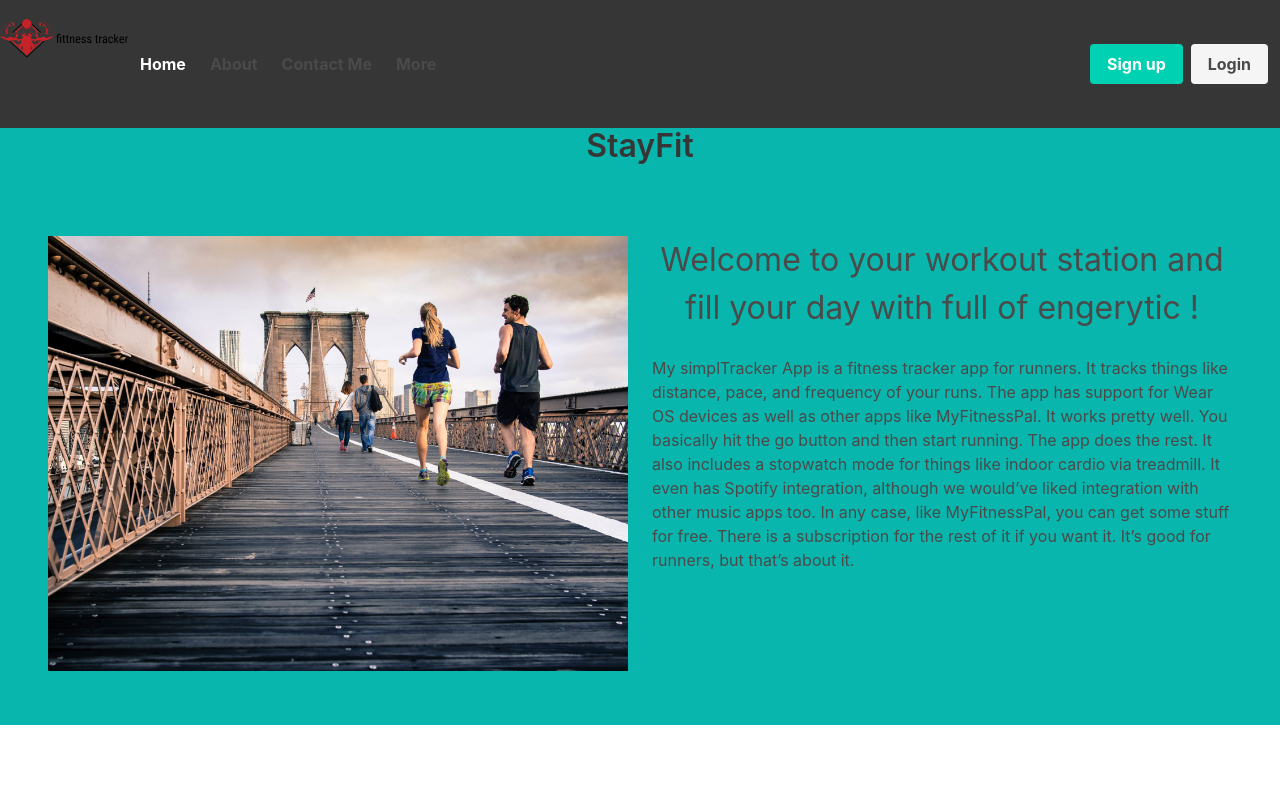
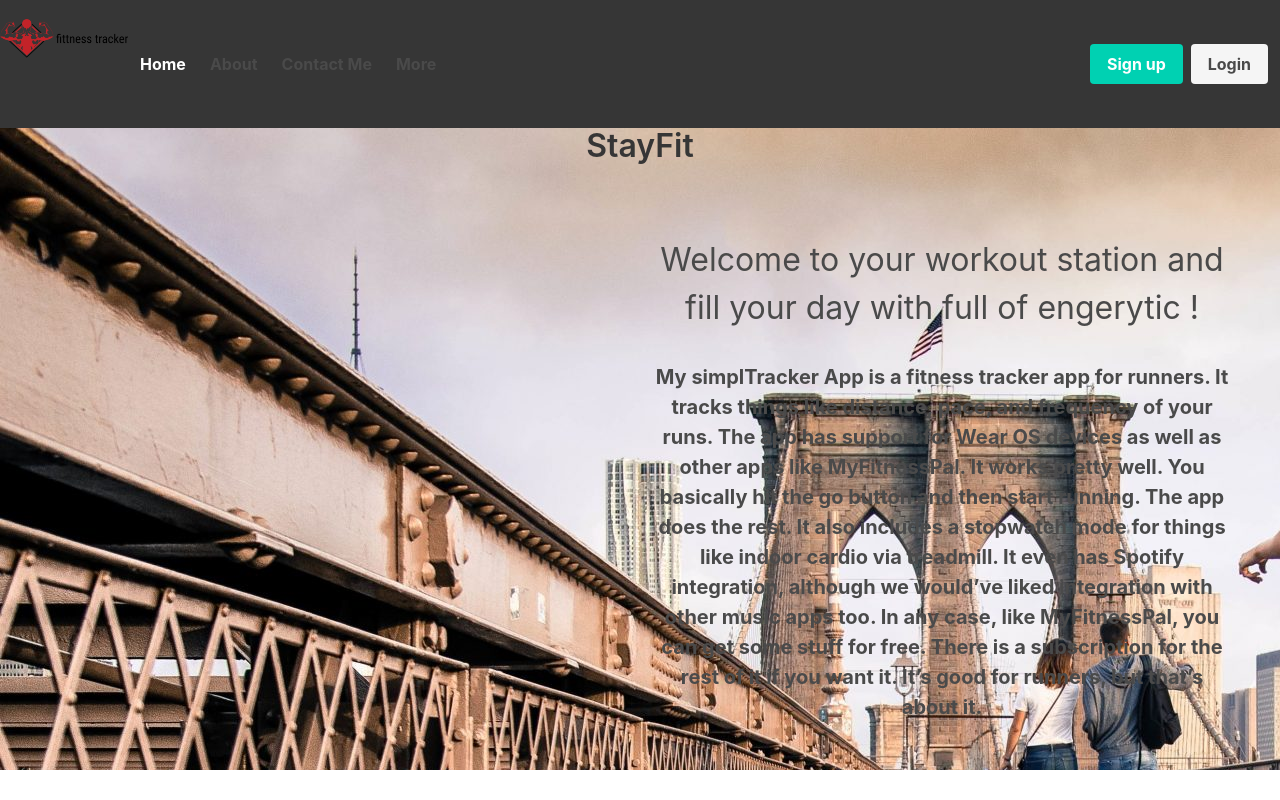
Before and after one commit to gorlagup1/fitness-tracker, a Vue app in the folder client/: page / in a window 1280 px wide. Built offline with nearby package versions, Linux system fonts and the light colour scheme.

Commit message:
--- Auto-Git Commit ---

```diff
--- a/client/src/components/HelloWorld.vue
+++ b/client/src/components/HelloWorld.vue
@@ -67,7 +67,7 @@ export default {
 </script>
 
 <style>
-navbar {
+.navbar-brand {
     color: #08b6ad;
   }
 </style>
--- a/client/src/views/Calorie.vue
+++ b/client/src/views/Calorie.vue
@@ -1,5 +1,6 @@
 <template>
   <div class="calorie">
+
     <section class="hero is-bold">
         <div class="hero-body">
             <div class="container">
@@ -155,4 +156,9 @@ export default {
 </script>
 
 <style>
+.hero-body{
+    background-color: lightsalmon;
+    background: cover;
+}
+
 </style>
--- a/client/src/views/Home.vue
+++ b/client/src/views/Home.vue
@@ -6,7 +6,7 @@
         <div class="column">
           <div class="columns is-mobile">
             <div class="column">
-              <img src="../assets/photo.jpg" width ="1700" height="1400"/>
+
             </div>
             <div class="column">
               <h2 class="app is-size-3 has-text-centered "> Welcome to your workout station and fill your day with full of engerytic !</h2>
@@ -36,6 +36,12 @@
 
 <style >
   .hero { background-color:  #08b6ad;
-  background: cover;
+ font-weight: bold;
+ font-size: 20px;
+ text-align: center;
+ text-emphasis-color: red;
+  background-image: url("../assets/photo.jpg");
+  margin:0%;
+  padding:0%;
 }
 </style>
--- a/client/src/views/Sign-Up.vue
+++ b/client/src/views/Sign-Up.vue
@@ -1,7 +1,7 @@
 <template>
   <div class="signup">
       <section class="hero is-info is-bold is-fullheight">
-        <div class="hero-body" style="display: inline-block;">
+           <div class="hero-body" style="display: inline-block;">
             <div class="title has-text-centered">Sign-Up</div>
             <div class="container level-item">
                 <div class="box">
@@ -89,4 +89,5 @@ export default {
 </script>
 
 <style>
+
 </style>
```
Also changed, not shown: client/src/assets/calaries.png (added).
